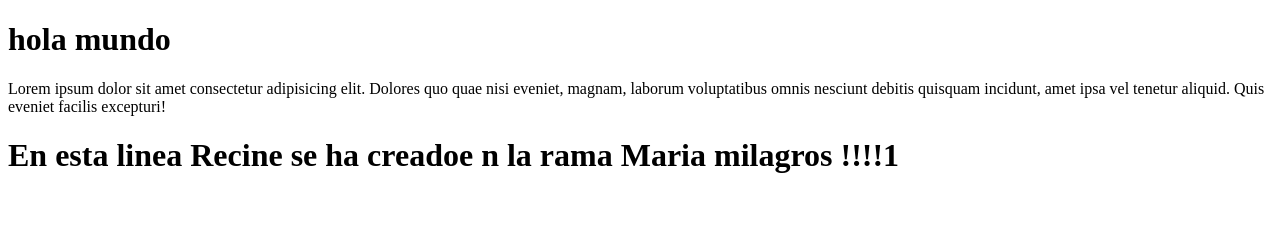
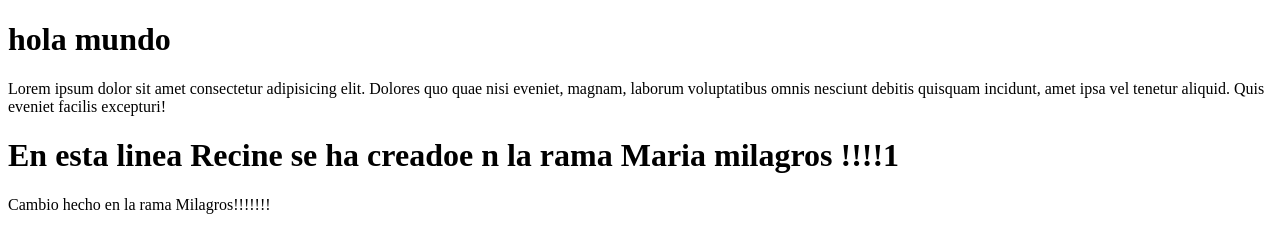
Before and after one commit to YamirMogollon1996/Htmlcss, a plain HTML site: page index.html in a window 1280 px wide. Drawn offline with Linux system fonts and the light colour scheme.

Commit message:
Update index.html
cambio hecho en la nube

```diff
--- a/index.html
+++ b/index.html
@@ -12,6 +12,7 @@
         <div class="body">
 
                 <h1>En esta linea Recine se ha creadoe n la rama Maria milagros !!!!1</h1>
+            <p>Cambio hecho en la  rama Milagros!!!!!!!</p>
 
         </div>
 
```
